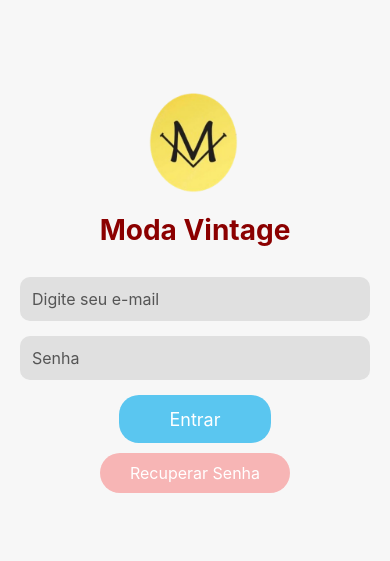
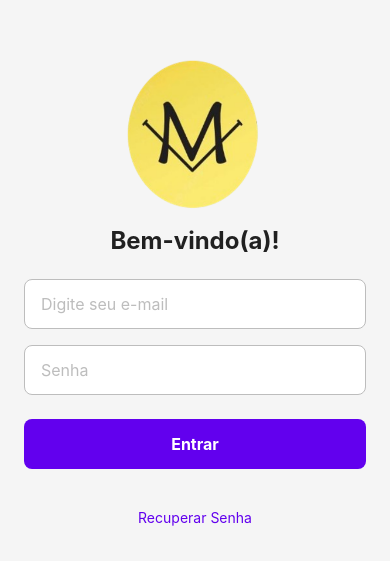
Before and after one commit to willianqf/ModaVintage-Front-end-Project, a React Native app: screen /Clientes in a window 390 px wide. Shown: the part 129-690 px from the top of the page. Built offline with nearby package versions, Linux system fonts and the light colour scheme.

Commit message:
Criação de Estilo
Foram criado estilos para tela de login e dashboard

```diff
--- a/package.json
+++ b/package.json
@@ -11,6 +11,7 @@
   "dependencies": {
     "@react-navigation/native": "^7.1.9",
     "@react-navigation/native-stack": "^7.3.13",
+    "@react-navigation/stack": "^7.3.3",
     "axios": "^1.9.0",
     "expo": "~53.0.7",
     "expo-secure-store": "~14.2.3",
@@ -21,11 +22,14 @@
     "react-native-chart-kit": "^6.12.0",
     "react-native-safe-area-context": "5.4.0",
     "react-native-screens": "~4.10.0",
-    "react-native-svg": "15.11.2"
+    "react-native-svg": "15.11.2",
+    "react-native-vector-icons": "^10.2.0"
   },
   "devDependencies": {
     "@babel/core": "^7.25.2",
     "@types/react": "~19.0.10",
+    "@types/react-native-vector-icons": "^6.4.18",
+    "@types/styled-components-react-native": "^5.2.5",
     "typescript": "~5.8.3"
   },
   "private": true
--- a/src/global/themes.tsx
+++ b/src/global/themes.tsx
@@ -1,6 +1,34 @@
-export const themes = {
-    colors:{
-        primary:'#878af6',
-        secondary:'#ffffff'
-    }
-}
+// src/global/themes.tsx
+export const theme = {
+  colors: {
+    primary: '#6200EE',    // Uma cor principal para botões e links
+    secondary: '#03DAC6',  // Uma cor de destaque
+    background: '#F5F5F5', // Cor de fundo da maioria das telas
+    surface: '#FFFFFF',   // Cor para 'cards' e inputs
+    text: '#212121',       // Cor principal de texto
+    placeholder: '#BDBDBD',// Cor para o texto de placeholder nos inputs
+    success: '#4CAF50',
+    error: '#B00020',
+  },
+  fonts: {
+    regular: 'System', // Você pode substituir por fontes customizadas no futuro
+    bold: 'System',    // " "
+  },
+  fontSizes: {
+    sm: 14,
+    md: 16,
+    lg: 20,
+    xl: 24,
+  },
+  spacing: {
+    xs: 4,
+    sm: 8,
+    md: 16,
+    lg: 24,
+    xl: 32,
+  },
+  borderRadius: {
+    sm: 4,
+    md: 8,
+  },
+};
--- /dev/null
+++ b/src/navigation/types.ts
@@ -0,0 +1,29 @@
+export type RootStackParamList = {
+  Login: undefined;
+  Register: undefined; // A tela de Registro está aqui
+  SolicitarResetSenha: undefined;
+  ResetarSenha: { token: string }; // Exemplo se precisasse passar o token na rota
+
+  // Telas autenticadas
+  Dashboard: undefined;
+  Clientes: undefined;
+  ListarClientes: undefined;
+  AdicionarCliente: undefined;
+  EditarCliente: { clienteId: number };
+
+  Fornecedores: undefined;
+  ListarFornecedores: undefined;
+  AdicionarFornecedor: undefined;
+  EditarFornecedor: { fornecedorId: number };
+
+  Mercadorias: undefined;
+  ListarMercadorias: undefined;
+  AdicionarMercadoria: undefined;
+  EditarMercadoria: { mercadoriaId: number };
+
+  Vendas: undefined;
+  ListarVendas: undefined;
+  RegistrarVenda: undefined;
+
+  Status: undefined;
+};
--- a/src/screens/DashboardScreen.tsx
+++ b/src/screens/DashboardScreen.tsx
@@ -5,6 +5,7 @@ import { useNavigation } from '@react-navigation/native';
 import { NativeStackNavigationProp } from '@react-navigation/native-stack';
 import { RootStackParamList } from '../../App'; // Ajuste o caminho se o App.tsx estiver em outro lugar
 import { MaterialCommunityIcons } from '@expo/vector-icons'; // Importar ícones
+import { theme } from '../global/themes';
 
 interface DashboardScreenProps {
   onLogout: () => void;
@@ -68,18 +69,19 @@ export default function DashboardScreen({ onLogout }: DashboardScreenProps) {
             }}
           >
             <MaterialCommunityIcons
-                name={item.iconName as any} // O 'as any' é devido ao tipo string do iconName
-                size={28} // Tamanho do ícone
-                color="#FFFFFF" // Cor do ícone
-                style={styles.menuIcon}
+              name={item.iconName as any}
+              size={28}
+              color={theme.colors.primary} // <--- Para esta nova cor
+              style={styles.menuIcon}
             />
             <Text style={styles.menuButtonText}>{item.title}</Text>
           </TouchableOpacity>
         ))}
 
-        <View style={styles.logoutButtonContainer}>
-          <Button title="Logout" onPress={handleLogout} color="#8B0000" />
-        </View>
+        <TouchableOpacity style={styles.logoutButton} onPress={handleLogout}>
+          <MaterialCommunityIcons name="logout" size={22} color={theme.colors.surface} />
+          <Text style={styles.logoutButtonText}>Logout</Text>
+        </TouchableOpacity>
       </View>
     </ScrollView>
   );
@@ -88,59 +90,81 @@ export default function DashboardScreen({ onLogout }: DashboardScreenProps) {
 const styles = StyleSheet.create({
   scrollContainer: {
     flexGrow: 1,
-    justifyContent: 'center', // Centraliza o conteúdo se for menor que a tela
   },
   container: {
-    flex: 1, // Garante que o container ocupe o espaço do ScrollView se o conteúdo for grande
+    flex: 1,
     alignItems: 'center',
-    justifyContent: 'center', // Centraliza o bloco de conteúdo verticalmente
-    paddingVertical: 30, // Espaçamento vertical
-    paddingHorizontal: 10,
-    backgroundColor: '#F3F3F3',
+    justifyContent: 'center',
+    paddingVertical: theme.spacing.lg,
+    paddingHorizontal: theme.spacing.md,
+    backgroundColor: theme.colors.background, // Cor de fundo do tema
   },
   headerPlaceholder: {
-    flexDirection: 'row', // Se tiver texto ao lado do logo
     alignItems: 'center',
-    marginBottom: 20,
+    marginBottom: theme.spacing.md,
   },
   headerLogo: {
-    width: 100, // Ajuste conforme o tamanho desejado para o logo no header
-    height: 100, // Ajuste
-    // marginBottom: 20, // Se não houver texto ao lado, pode usar marginBottom aqui
+    width: 90,
+    height: 90,
   },
-  // headerTitleText: { // Se você adicionar o texto "Moda Vintage" ao lado do logo
-  //   fontSize: 22,
-  //   fontWeight: 'bold',
-  //   color: '#323588',
-  //   marginLeft: 10,
-  // },
   welcomeTitle: {
-    fontSize: 28,
+    fontSize: theme.fontSizes.xl,
     fontWeight: 'bold',
-    color: '#323588', // Cor do Figma
-    marginBottom: 25,
+    color: theme.colors.text, // Cor de texto do tema
+    marginBottom: theme.spacing.lg,
   },
+  // Estilo principal do botão, agora como um "card"
   menuButton: {
-    backgroundColor: '#5DBEDD', // Cor do Figma
-    paddingVertical: 15, // Aumentado um pouco para mais altura
-    paddingHorizontal: 15, // Ajustado
-    borderRadius: 10,
-    marginBottom: 15, // Aumentado o espaçamento entre botões
-    width: '90%', // Aumentado para ocupar mais a largura
+    backgroundColor: theme.colors.surface, // Fundo branco para o card
+    paddingVertical: theme.spacing.md,
+    paddingHorizontal: theme.spacing.md,
+    borderRadius: theme.borderRadius.md,
+    marginBottom: theme.spacing.md,
+    width: '100%', // Ocupa toda a largura do container
     flexDirection: 'row',
-    alignItems: 'center', // Alinha ícone e texto verticalmente
+    alignItems: 'center',
+    // Sombra
+    elevation: 3,
+    shadowColor: '#000',
+    shadowOffset: { width: 0, height: 1 },
+    shadowOpacity: 0.2,
+    shadowRadius: 1.41,
   },
   menuIcon: {
-    marginRight: 15, // Espaço entre o ícone e o texto
+    marginRight: theme.spacing.md, // Espaçamento do tema
   },
+  // Texto do botão agora com cor escura para ser legível no fundo branco
   menuButtonText: {
-    color: '#FFFFFF',
-    fontSize: 18,
+    color: theme.colors.text, // Cor do texto principal do tema
+    fontSize: theme.fontSizes.md,
     fontWeight: 'bold',
-    flex: 1, // Permite que o texto ocupe o espaço e quebra linha se necessário
+    flex: 1,
   },
   logoutButtonContainer: {
-    marginTop: 20, // Espaço acima do botão de logout
-    width: '90%', // Consistente com os botões de menu
-  }
+    marginTop: theme.spacing.md,
+    width: '100%',
+  },
+   logoutButton: {
+  backgroundColor: theme.colors.error, // Cor de erro/perigo do seu tema
+  paddingVertical: 12,
+  paddingHorizontal: 20,
+  borderRadius: theme.borderRadius.md, // Mesma borda dos outros cards
+  width: '100%',
+  marginTop: theme.spacing.md,
+  flexDirection: 'row', // Para alinhar ícone e texto
+  alignItems: 'center',
+  justifyContent: 'center',
+  // Sombra
+  elevation: 3,
+  shadowColor: '#000',
+  shadowOffset: { width: 0, height: 1 },
+  shadowOpacity: 0.2,
+  shadowRadius: 1.41,
+},
+logoutButtonText: {
+  color: theme.colors.surface, // Cor branca para o texto
+  fontSize: theme.fontSizes.md,
+  fontWeight: 'bold',
+  marginLeft: theme.spacing.sm, // Espaço entre o ícone e o texto
+},
 });
--- a/src/screens/LoginScreen.tsx
+++ b/src/screens/LoginScreen.tsx
@@ -1,12 +1,23 @@
 import React, { useState } from 'react';
-import { View, Text, TextInput, TouchableOpacity, Image, ActivityIndicator, StyleSheet } from 'react-native';
+import {
+  View,
+  Text,
+  TextInput,
+  TouchableOpacity,
+  Image,
+  ActivityIndicator
+} from 'react-native';
 import * as SecureStore from 'expo-secure-store';
-import { styles as screenStyles } from './stylesLogin'; // Seus estilos de tela
 import { NativeStackScreenProps } from '@react-navigation/native-stack';
-import { RootStackParamList } from '../../App';
+import axios, { AxiosError } from 'axios';
 
+import { stylesLogin } from './stylesLogin';
+import { theme } from '../global/themes';
+
+// CORREÇÃO: Importando o tipo do novo arquivo centralizado
+import { RootStackParamList } from '../navigation/types';
 import axiosInstance from '../api/axiosInstance';
-import axios, { AxiosError } from 'axios'; // Necessário para axios.isAxiosError
+
 
 type LoginScreenNavProps = NativeStackScreenProps<RootStackParamList, 'Login'>;
 interface CustomLoginScreenProps {
@@ -15,10 +26,11 @@ interface CustomLoginScreenProps {
 type Props = LoginScreenNavProps & CustomLoginScreenProps;
 
 export default function LoginScreen({ navigation, onLoginSuccess }: Props) {
+  // Seus states e sua lógica permanecem 100% intactos
   const [email, setEmail] = useState('');
   const [senha, setSenha] = useState('');
   const [isLoading, setIsLoading] = useState(false);
-  const [loginError, setLoginError] = useState<string | null>(null); // Estado para mensagem de erro
+  const [loginError, setLoginError] = useState<string | null>(null);
 
   async function handleLogin() {
     if (!email || !senha) {
@@ -26,7 +38,7 @@ export default function LoginScreen({ navigation, onLoginSuccess }: Props) {
       return;
     }
     setIsLoading(true);
-    setLoginError(null); // Limpa erros anteriores
+    setLoginError(null);
 
     try {
       const response = await axiosInstance.post('/auth/login', { email, senha });
@@ -36,9 +48,7 @@ export default function LoginScreen({ navigation, onLoginSuccess }: Props) {
         await SecureStore.setItemAsync('userToken', token);
         onLoginSuccess(token);
       } else {
-        // Este caso é para respostas 2xx inesperadas sem token ou se o interceptor de logout já atuou
         if (response.data?.K_custom_interceptor_logout_triggered) {
-          // O logout já foi acionado pelo interceptor, não faz nada aqui.
           console.log("LoginScreen: Logout acionado pelo interceptor de sessão inválida.");
         } else {
           setLoginError("Resposta inesperada do servidor durante o login.");
@@ -48,14 +58,13 @@ export default function LoginScreen({ navigation, onLoginSuccess }: Props) {
       if (axios.isAxiosError(error)) {
         if (error.response) {
           const apiErrorMessage = error.response.data?.erro || error.response.data?.message || 'Ocorreu um problema na autenticação.';
-          setLoginError(apiErrorMessage); // Define o erro para ser exibido na tela
+          setLoginError(apiErrorMessage);
         } else {
           setLoginError("Não foi possível conectar ao servidor. Verifique sua conexão com a internet.");
         }
       } else {
         setLoginError("Ocorreu um erro inesperado. Tente novamente.");
       }
-      // Log do erro no console para depuração do desenvolvedor, mas não mostra mais Alert aqui.
       console.error("LoginScreen: Erro no login:", error.message || error);
     } finally {
       setIsLoading(false);
@@ -63,80 +72,62 @@ export default function LoginScreen({ navigation, onLoginSuccess }: Props) {
   }
 
   return (
-    <View style={screenStyles.container}>
+    <View style={stylesLogin.container}>
       <Image
         source={require('../../assets/logo.png')}
-        style={screenStyles.logo}
+        style={stylesLogin.logo}
         resizeMode="contain"
       />
-      <Text style={screenStyles.title}>Moda Vintage</Text>
+      <Text style={stylesLogin.title}>Bem-vindo(a)!</Text>
 
-      {/* Campo para exibir a mensagem de erro estilizada */}
       {loginError && (
-        <View style={localStyles.errorContainer}>
-          <Text style={localStyles.errorText}>{loginError}</Text>
+        <View style={stylesLogin.errorContainer}>
+          <Text style={stylesLogin.errorText}>{loginError}</Text>
         </View>
       )}
 
       <TextInput
         placeholder="Digite seu e-mail"
-        placeholderTextColor="#555"
-        style={screenStyles.input}
+        placeholderTextColor={theme.colors.placeholder}
+        style={stylesLogin.input}
         value={email}
         onChangeText={(text) => {
           setEmail(text);
-          if (loginError) setLoginError(null); // Limpa o erro ao começar a digitar
+          if (loginError) setLoginError(null);
         }}
         keyboardType="email-address"
         autoCapitalize="none"
       />
       <TextInput
         placeholder="Senha"
-        placeholderTextColor="#555"
+        placeholderTextColor={theme.colors.placeholder}
         secureTextEntry
-        style={screenStyles.input}
+        style={stylesLogin.input}
         value={senha}
         onChangeText={(text) => {
           setSenha(text);
-          if (loginError) setLoginError(null); // Limpa o erro ao começar a digitar
+          if (loginError) setLoginError(null);
         }}
       />
       <TouchableOpacity
-        style={isLoading ? [screenStyles.button, screenStyles.buttonDisabled] : screenStyles.button}
+        style={[stylesLogin.button, isLoading && stylesLogin.buttonDisabled]}
         onPress={handleLogin}
         disabled={isLoading}
       >
         {isLoading ? (
-          <ActivityIndicator size="small" color="#fff" />
+          <ActivityIndicator size="small" color={theme.colors.surface} />
         ) : (
-          <Text style={screenStyles.buttonText}>Entrar</Text>
+          <Text style={stylesLogin.buttonText}>Entrar</Text>
         )}
       </TouchableOpacity>
-      <TouchableOpacity
-        style={screenStyles.recoverButton}
-        onPress={() => navigation.navigate('SolicitarResetSenha')}
-      >
-        <Text style={screenStyles.recoverText}>Recuperar Senha</Text>
-      </TouchableOpacity>
+
+      <View style={stylesLogin.linksContainer}>
+        <TouchableOpacity onPress={() => navigation.navigate('SolicitarResetSenha')}>
+          <Text style={stylesLogin.linkText}>Recuperar Senha</Text>
+        </TouchableOpacity>
+
+        {/* Esta linha agora funcionará sem erros de tipo */}
+      </View>
     </View>
   );
 }
-
-// Estilos locais para a mensagem de erro
-const localStyles = StyleSheet.create({
-  errorContainer: {
-    width: '100%',
-    paddingVertical: 10,
-    paddingHorizontal: 15,
-    backgroundColor: '#F8D7DA',
-    borderColor: '#F5C6CB',
-    borderWidth: 1,
-    borderRadius: 10, // Consistente com screenStyles.input
-    marginBottom: 15,
-  },
-  errorText: {
-    color: '#721C24',
-    fontSize: 14,
-    textAlign: 'center',
-  },
-});
--- a/src/screens/stylesLogin.ts
+++ b/src/screens/stylesLogin.ts
@@ -1,57 +1,87 @@
-import { StyleSheet } from "react-native";
+import { StyleSheet } from 'react-native';
+import { theme } from '../global/themes'; // Importando o tema
 
-export const styles = StyleSheet.create({
+export const stylesLogin = StyleSheet.create({
+  // --- Contêiner Principal ---
   container: {
     flex: 1,
-    backgroundColor: '#f7f7f7',
-    alignItems: 'center',
     justifyContent: 'center',
-    padding: 20,
+    padding: theme.spacing.lg,
+    backgroundColor: theme.colors.background,
   },
+
+  // --- Logo e Título ---
   logo: {
-    width: 100,
-    height: 100,
-    marginBottom: 20,
+    width: 150,
+    height: 150,
+    alignSelf: 'center',
+    marginBottom: theme.spacing.md,
   },
   title: {
-    fontSize: 28,
+    fontSize: theme.fontSizes.xl,
     fontWeight: 'bold',
-    color: '#8B0000', // Exemplo, use sua cor #323588 se preferir
-    marginBottom: 30,
+    color: theme.colors.text,
+    textAlign: 'center',
+    marginBottom: theme.spacing.lg,
   },
+
+  // --- Inputs ---
   input: {
-    width: '100%',
-    backgroundColor: '#e0e0e0',
-    padding: 12,
-    borderRadius: 10,
-    marginBottom: 15,
-    fontSize: 16,
+    backgroundColor: theme.colors.surface,
+    height: 50,
+    borderColor: theme.colors.placeholder,
+    borderWidth: 1,
+    borderRadius: theme.borderRadius.md,
+    paddingHorizontal: theme.spacing.md,
+    marginBottom: theme.spacing.md,
+    fontSize: theme.fontSizes.md,
+    color: theme.colors.text,
   },
+
+  // --- Botão Principal ---
   button: {
-    backgroundColor: '#5ac6f0', // Sua cor #5DBEDD
-    paddingVertical: 12,
-    paddingHorizontal: 50,
-    borderRadius: 20,
-    marginBottom: 10,
-    alignItems: 'center', // Para centralizar o ActivityIndicator
-    justifyContent: 'center', // Para centralizar o ActivityIndicator
-    minHeight: 48, // Altura mínima para o botão
-  },
-  buttonDisabled: {
-    backgroundColor: '#a0d8ef',
+    backgroundColor: theme.colors.primary,
+    height: 50,
+    justifyContent: 'center',
+    alignItems: 'center',
+    borderRadius: theme.borderRadius.md,
+    marginTop: theme.spacing.sm,
   },
   buttonText: {
-    color: '#fff',
-    fontSize: 18,
+    color: theme.colors.surface,
+    fontSize: theme.fontSizes.md,
+    fontWeight: 'bold',
   },
-  recoverButton: {
-    backgroundColor: '#f7b5b5', // Sua cor #F8E0E0
-    paddingVertical: 10,
-    paddingHorizontal: 30,
-    borderRadius: 20,
+  // Estilo para quando o botão estiver desabilitado (carregando)
+  buttonDisabled: {
+    backgroundColor: theme.colors.primary,
+    opacity: 0.7,
   },
-  recoverText: {
-    color: '#fff',
-    fontSize: 16,
+
+  // --- Links ---
+  linksContainer: {
+    marginTop: theme.spacing.lg,
+    alignItems: 'center',
+  },
+  linkText: {
+    color: theme.colors.primary,
+    fontSize: theme.fontSizes.sm,
+    marginTop: theme.spacing.md,
+  },
+
+  // --- Mensagem de Erro (integrada dos seus estilos locais) ---
+  errorContainer: {
+    width: '100%',
+    padding: theme.spacing.md,
+    backgroundColor: '#F8D7DA',
+    borderColor: '#F5C6CB',
+    borderWidth: 1,
+    borderRadius: theme.borderRadius.md,
+    marginBottom: theme.spacing.md,
+  },
+  errorText: {
+    color: '#721C24',
+    fontSize: theme.fontSizes.sm,
+    textAlign: 'center',
   },
 });
```
Also changed, not shown: src/screens/stylesDashboard.ts (+63 -0 lines), 1 other file (tests, documents, lock files or other folders).
